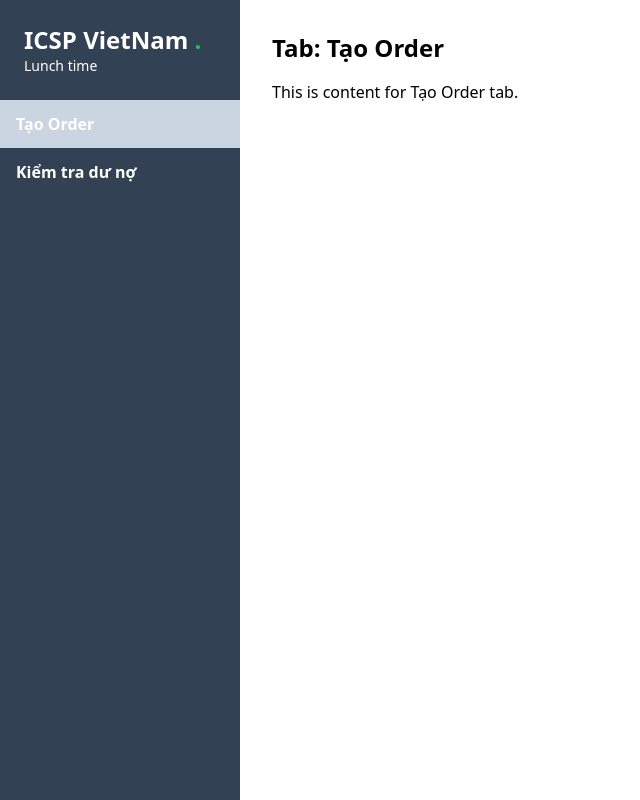
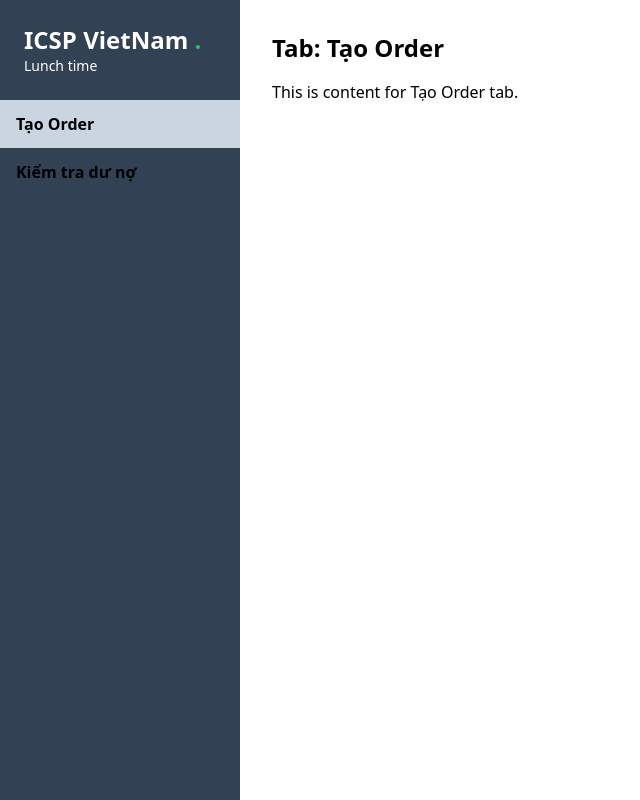
Before and after one commit to Quanganhz/web_ban_cay, a Vue app: page / in a window 1280 px wide. Shown: the whole page, without its empty margins (0-640 px from the left). Built offline with nearby package versions, Linux system fonts and the light colour scheme.

Commit message:
test vue d1

```diff
--- a/package.json
+++ b/package.json
@@ -15,7 +15,7 @@
   "dependencies": {
     "pinia": "^2.1.7",
     "vue": "^3.4.29",
-    "vue-router": "^4.3.3"
+    "vue-router": "^4.4.5"
   },
   "devDependencies": {
     "@rushstack/eslint-patch": "^1.8.0",
--- a/src/App.vue
+++ b/src/App.vue
@@ -19,7 +19,7 @@
             :key="index"
             @click="activeTab = tab"
             :class="{ 'bg-slate-300 font-bold': activeTab === tab }"
-            class="px-4 py-3 cursor-pointer hover:bg-state-300 font-bold"
+            class="px-4 py-3 font-bold cursor-pointer hover:bg-slate-300 text-black"
           >
             {{ tab }}
           </li>
```
Also changed, not shown: 1 other file (tests, documents, lock files or other folders).
